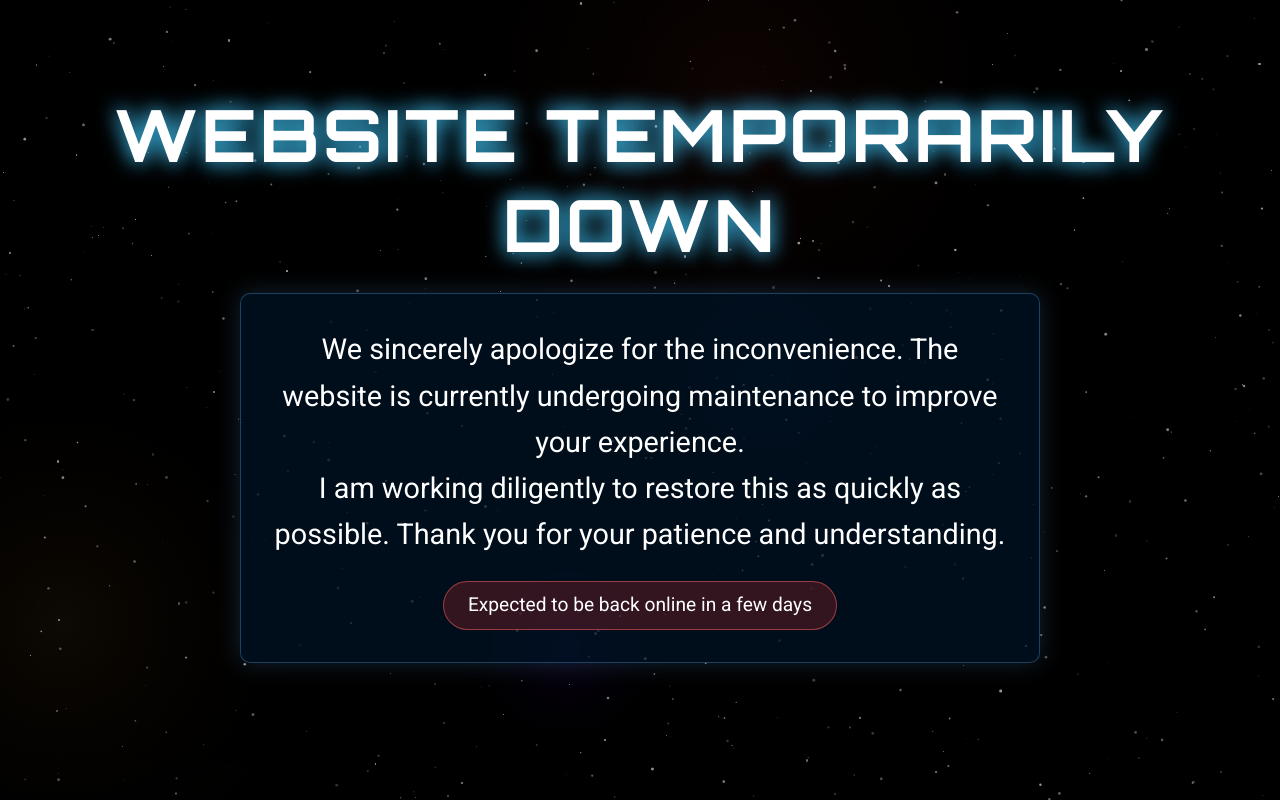
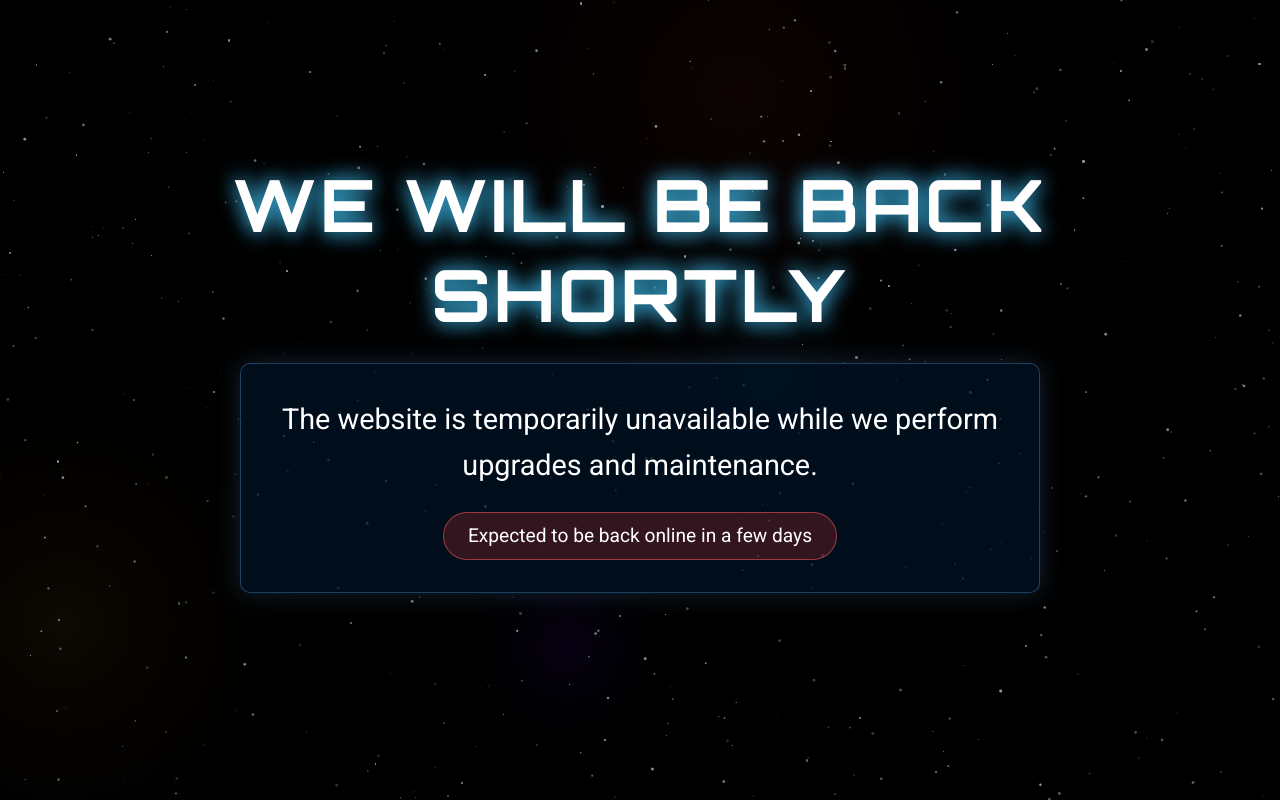
Before and after one commit to Edmar2003/MAKAKALIKASAN, a plain HTML site: page index.html in a window 1280 px wide. Drawn offline with Linux system fonts and the light colour scheme; animation ran at ten frames a second.

Commit message:
Revise maintenance message and apology text
Updated the temporary maintenance message and adjusted the apology text.

```diff
--- a/index.html
+++ b/index.html
@@ -148,11 +148,10 @@
     <div class="stars" id="stars-container"></div>
 
     <div class="container">
-        <h1>Website Temporarily Down</h1>
+        <h1>We will be back shortly</h1>
 
         <div class="apology">
-            <p>We sincerely apologize for the inconvenience. The website is currently undergoing maintenance to improve your experience.</p>
-            <p>I am working diligently to restore this as quickly as possible. Thank you for your patience and understanding.</p>
+            <p>The website is temporarily unavailable while we perform upgrades and maintenance.</p>
 
             <div class="status">Expected to be back online in a few days</div>
         </div>
```
